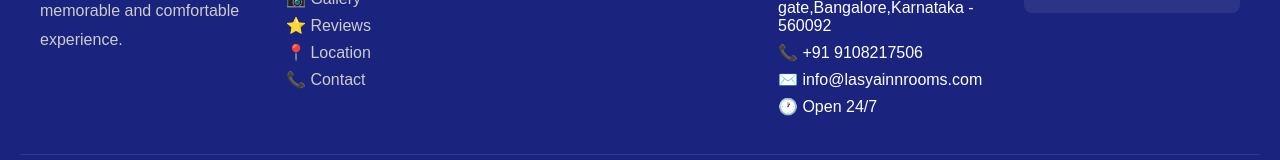
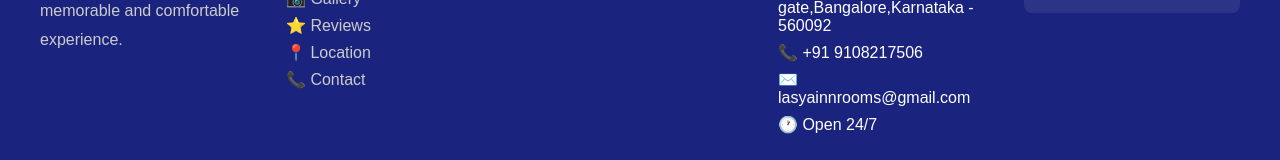
Before and after one commit to chevulavenkataprasad-maker/lasya-inn-app-clean, a React (Vite) app: page /login in a window 1280 px wide. Shown: the part 720-880 px from the top of the page. Built offline with nearby package versions, Linux system fonts and the light colour scheme; no server answers.

Commit message:
✅ Updated footer with correct details

```diff
--- a/src/components/layout/Footer.jsx
+++ b/src/components/layout/Footer.jsx
@@ -41,7 +41,7 @@
           <ul>
             <li><span className="footer-icon">📍</span> House No. 1583,1st main road,near Aster CMI Hospital,sahakrnagar post,sanjeevini nagar,kodigehalli gate,Bangalore,Karnataka - 560092</li>
             <li><span className="footer-icon">📞</span> +91 9108217506</li>
-            <li><span className="footer-icon">✉️</span> info@lasyainnrooms.com</li>
+            <li><span className="footer-icon">✉️</span> lasyainnrooms@gmail.com</li>
             <li><span className="footer-icon">🕐</span> Open 24/7</li>
           </ul>
         </div>
```
